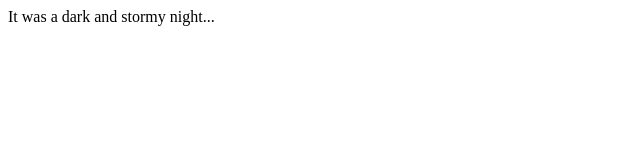
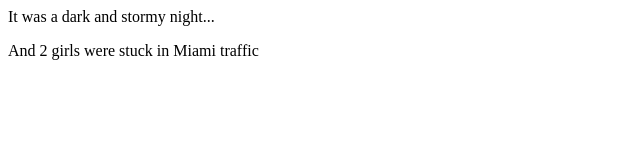
Before and after one commit to Nicole-A/fireside-story, a plain HTML site: page index.html in a window 1280 px wide. Shown: the whole page, without its empty margins (0-640 px from the left). Drawn offline with Linux system fonts and the light colour scheme.

Commit message:
added second line of story

```diff
--- a/index.html
+++ b/index.html
@@ -1,5 +1,6 @@
 <html>
   <body>
     <p>It was a dark and stormy night...</p>
+    <p>And 2 girls were stuck in Miami traffic</p>
   </body>
 </html>
```
